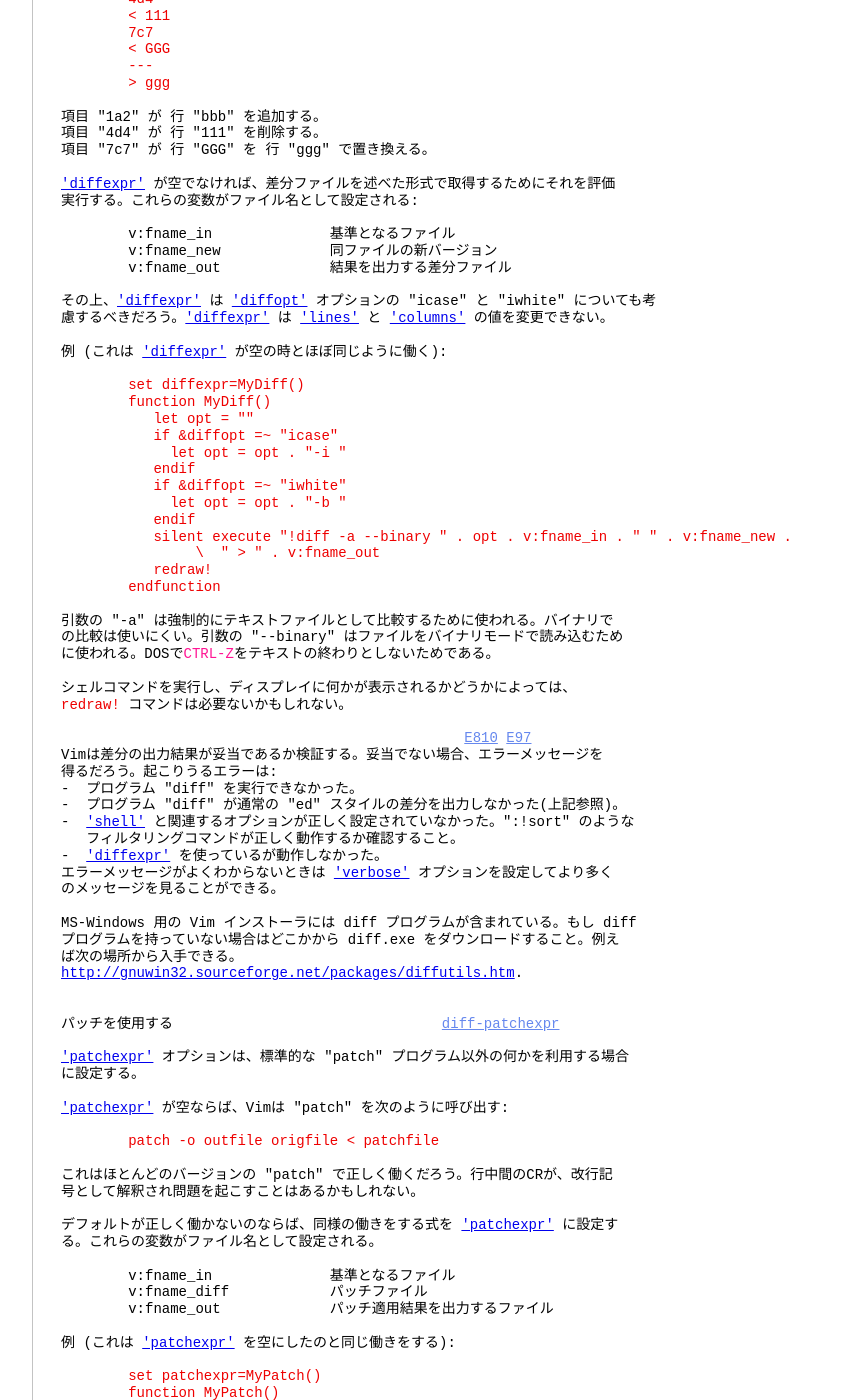
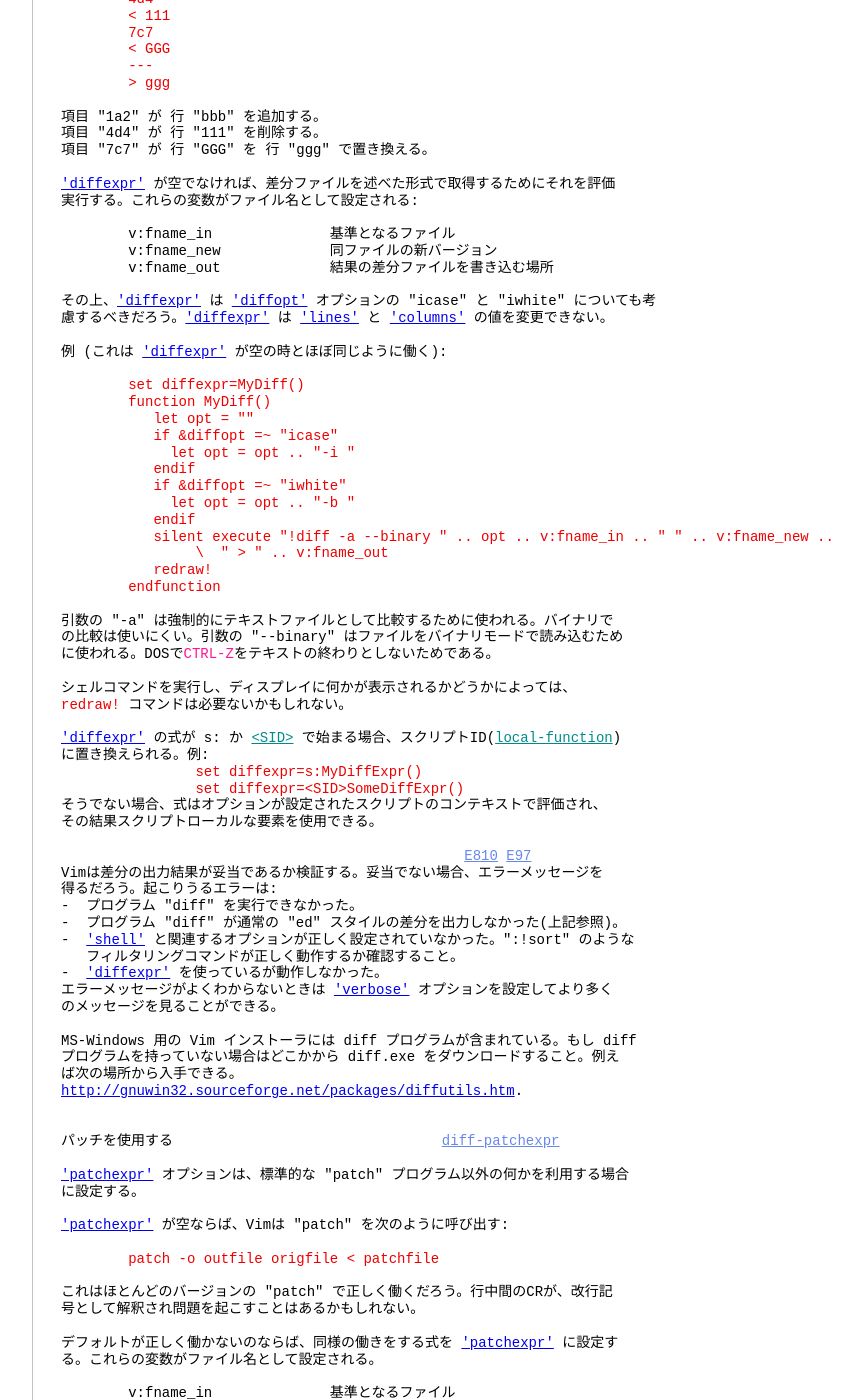
Before and after one commit to vim-jp/vimdoc-ja, a Jekyll site: the page built from diff.html, in a window 1280 px wide and 1400 px high, scrolled down 6171 px. Shown: the whole window, without its empty margins (340-1202 px from the left). Built offline with Jekyll 4.4.1, drawn with Linux system fonts in a browser that asks for light colours; nearby versions of some CDN libraries; comment, search, counter and statistics services are not loaded; some of the changed text lies outside the part shown.

Commit message:
Generated by GitHub workflow 1956595934
https://github.com/vim-jp/vimdoc-ja-working/actions/runs/1956595934

```diff
--- a/diff.html
+++ b/diff.html
@@ -3,7 +3,7 @@ layout: vimdoc
 helpname: 'diff'
 ---
 <div id='vimCodeElement'>
-<a class="Constant" href="diff.html" name="diff.txt">diff.txt</a>&nbsp;&nbsp;&nbsp;&nbsp;&nbsp;&nbsp;For&nbsp;<span class="Identifier">Vim バージョン 8.2.</span>&nbsp;&nbsp;Last change: 2021 May 24<br>
+<a class="Constant" href="diff.html" name="diff.txt">diff.txt</a>&nbsp;&nbsp;&nbsp;&nbsp;&nbsp;&nbsp;For&nbsp;<span class="Identifier">Vim バージョン 8.2.</span>&nbsp;&nbsp;Last change: 2022 Jan 22<br>
 <br>
 <br>
 &nbsp;&nbsp;&nbsp;&nbsp;&nbsp;&nbsp;&nbsp;&nbsp;&nbsp;&nbsp;&nbsp;&nbsp;&nbsp;&nbsp;&nbsp;&nbsp;<span class="Identifier">VIMリファレンスマニュアル&nbsp;&nbsp;&nbsp;&nbsp;by Bram Moolenaar</span><br>
@@ -339,8 +339,8 @@ g:diff_translations を 0 に設定する:<br>
 <br>
 差分を発見する&nbsp;&nbsp;&nbsp;&nbsp;&nbsp;&nbsp;&nbsp;&nbsp;&nbsp;&nbsp;&nbsp;&nbsp;&nbsp;&nbsp;&nbsp;&nbsp;&nbsp;&nbsp;&nbsp;&nbsp;&nbsp;&nbsp;&nbsp;&nbsp;&nbsp;&nbsp;&nbsp;&nbsp;&nbsp;&nbsp;&nbsp;&nbsp;&nbsp;&nbsp;&nbsp;&nbsp;&nbsp;&nbsp;&nbsp;&nbsp;&nbsp;&nbsp;<a class="Constant" href="diff.html#diff-diffexpr" name="diff-diffexpr">diff-diffexpr</a><br>
 <br>
-<a class="Type" href="options.html#'diffexpr'">'diffexpr'</a>&nbsp;オプションは、2つのファイルを比較し差分を取得する標準的な &quot;diff&quot; プ<br>
-ログラム以外の何かを利用する場合に設定する。&nbsp;<a class="Constant" href="diff.html#E959" name="E959">E959</a><br>
+<a class="Type" href="options.html#'diffexpr'">'diffexpr'</a>&nbsp;オプションは、2つのファイルを比較し差分を取得する内部diffサポートも<br>
+しくは標準的な &quot;diff&quot; プログラム以外の何かを利用する場合に設定する。&nbsp;<a class="Constant" href="diff.html#E959" name="E959">E959</a><br>
 <br>
 <a class="Type" href="options.html#'diffexpr'">'diffexpr'</a>&nbsp;が空ならば、Vimはfile1とfile2間の差分を得るために次のコマンドを使用<br>
 する:<br>
@@ -373,7 +373,7 @@ g:diff_translations を 0 に設定する:<br>
 <br>
 &nbsp;&nbsp;&nbsp;&nbsp;&nbsp;&nbsp;&nbsp;&nbsp;v:fname_in&nbsp;&nbsp;&nbsp;&nbsp;&nbsp;&nbsp;&nbsp;&nbsp;&nbsp;&nbsp;&nbsp;&nbsp;&nbsp;&nbsp;基準となるファイル<br>
 &nbsp;&nbsp;&nbsp;&nbsp;&nbsp;&nbsp;&nbsp;&nbsp;v:fname_new&nbsp;&nbsp;&nbsp;&nbsp;&nbsp;&nbsp;&nbsp;&nbsp;&nbsp;&nbsp;&nbsp;&nbsp; 同ファイルの新バージョン<br>
-&nbsp;&nbsp;&nbsp;&nbsp;&nbsp;&nbsp;&nbsp;&nbsp;v:fname_out&nbsp;&nbsp;&nbsp;&nbsp;&nbsp;&nbsp;&nbsp;&nbsp;&nbsp;&nbsp;&nbsp;&nbsp; 結果を出力する差分ファイル<br>
+&nbsp;&nbsp;&nbsp;&nbsp;&nbsp;&nbsp;&nbsp;&nbsp;v:fname_out&nbsp;&nbsp;&nbsp;&nbsp;&nbsp;&nbsp;&nbsp;&nbsp;&nbsp;&nbsp;&nbsp;&nbsp; 結果の差分ファイルを書き込む場所<br>
 <br>
 その上、<a class="Type" href="options.html#'diffexpr'">'diffexpr'</a>&nbsp;は&nbsp;<a class="Type" href="options.html#'diffopt'">'diffopt'</a>&nbsp;オプションの &quot;icase&quot; と &quot;iwhite&quot; についても考<br>
 慮するべきだろう。<a class="Type" href="options.html#'diffexpr'">'diffexpr'</a>&nbsp;は&nbsp;<a class="Type" href="options.html#'lines'">'lines'</a>&nbsp;と&nbsp;<a class="Type" href="options.html#'columns'">'columns'</a>&nbsp;の値を変更できない。<br>
@@ -384,13 +384,13 @@ g:diff_translations を 0 に設定する:<br>
 &nbsp;&nbsp;&nbsp;&nbsp;&nbsp;&nbsp;&nbsp;&nbsp;function MyDiff()<br>
 &nbsp;&nbsp;&nbsp;&nbsp;&nbsp;&nbsp;&nbsp;&nbsp;&nbsp;&nbsp; let opt = &quot;&quot;<br>
 &nbsp;&nbsp;&nbsp;&nbsp;&nbsp;&nbsp;&nbsp;&nbsp;&nbsp;&nbsp; if &amp;diffopt =~ &quot;icase&quot;<br>
-&nbsp;&nbsp;&nbsp;&nbsp;&nbsp;&nbsp;&nbsp;&nbsp;&nbsp;&nbsp;&nbsp;&nbsp; let opt = opt . &quot;-i &quot;<br>
+&nbsp;&nbsp;&nbsp;&nbsp;&nbsp;&nbsp;&nbsp;&nbsp;&nbsp;&nbsp;&nbsp;&nbsp; let opt = opt .. &quot;-i &quot;<br>
 &nbsp;&nbsp;&nbsp;&nbsp;&nbsp;&nbsp;&nbsp;&nbsp;&nbsp;&nbsp; endif<br>
 &nbsp;&nbsp;&nbsp;&nbsp;&nbsp;&nbsp;&nbsp;&nbsp;&nbsp;&nbsp; if &amp;diffopt =~ &quot;iwhite&quot;<br>
-&nbsp;&nbsp;&nbsp;&nbsp;&nbsp;&nbsp;&nbsp;&nbsp;&nbsp;&nbsp;&nbsp;&nbsp; let opt = opt . &quot;-b &quot;<br>
+&nbsp;&nbsp;&nbsp;&nbsp;&nbsp;&nbsp;&nbsp;&nbsp;&nbsp;&nbsp;&nbsp;&nbsp; let opt = opt .. &quot;-b &quot;<br>
 &nbsp;&nbsp;&nbsp;&nbsp;&nbsp;&nbsp;&nbsp;&nbsp;&nbsp;&nbsp; endif<br>
-&nbsp;&nbsp;&nbsp;&nbsp;&nbsp;&nbsp;&nbsp;&nbsp;&nbsp;&nbsp; silent execute &quot;!diff -a --binary &quot; . opt . v:fname_in . &quot; &quot; . v:fname_new .<br>
-&nbsp;&nbsp;&nbsp;&nbsp;&nbsp;&nbsp;&nbsp;&nbsp;&nbsp;&nbsp;&nbsp;&nbsp;&nbsp;&nbsp;&nbsp;&nbsp;\&nbsp;&nbsp;&quot; &gt; &quot; . v:fname_out<br>
+&nbsp;&nbsp;&nbsp;&nbsp;&nbsp;&nbsp;&nbsp;&nbsp;&nbsp;&nbsp; silent execute &quot;!diff -a --binary &quot; .. opt .. v:fname_in .. &quot; &quot; .. v:fname_new ..<br>
+&nbsp;&nbsp;&nbsp;&nbsp;&nbsp;&nbsp;&nbsp;&nbsp;&nbsp;&nbsp;&nbsp;&nbsp;&nbsp;&nbsp;&nbsp;&nbsp;\&nbsp;&nbsp;&quot; &gt; &quot; .. v:fname_out<br>
 &nbsp;&nbsp;&nbsp;&nbsp;&nbsp;&nbsp;&nbsp;&nbsp;&nbsp;&nbsp; redraw!<br>
 &nbsp;&nbsp;&nbsp;&nbsp;&nbsp;&nbsp;&nbsp;&nbsp;endfunction</div>
 <br>
@@ -400,6 +400,13 @@ g:diff_translations を 0 に設定する:<br>
 <br>
 シェルコマンドを実行し、ディスプレイに何かが表示されるかどうかによっては、<br>
 <span class="Comment">redraw!</span>&nbsp;コマンドは必要ないかもしれない。<br>
+<br>
+<a class="Type" href="options.html#'diffexpr'">'diffexpr'</a>&nbsp;の式が s: か&nbsp;<a class="Identifier" href="map.html#<SID>">&lt;SID&gt;</a>&nbsp;で始まる場合、スクリプトID(<a class="Identifier" href="eval.html#local-function">local-function</a>)<br>
+に置き換えられる。例:<br>
+<div class="helpExample">&nbsp;&nbsp;&nbsp;&nbsp;&nbsp;&nbsp;&nbsp;&nbsp;&nbsp;&nbsp;&nbsp;&nbsp;&nbsp;&nbsp;&nbsp;&nbsp;set diffexpr=s:MyDiffExpr()<br>
+&nbsp;&nbsp;&nbsp;&nbsp;&nbsp;&nbsp;&nbsp;&nbsp;&nbsp;&nbsp;&nbsp;&nbsp;&nbsp;&nbsp;&nbsp;&nbsp;set diffexpr=&lt;SID&gt;SomeDiffExpr()</div>
+そうでない場合、式はオプションが設定されたスクリプトのコンテキストで評価され、<br>
+その結果スクリプトローカルな要素を使用できる。<br>
 <br>
 &nbsp;&nbsp;&nbsp;&nbsp;&nbsp;&nbsp;&nbsp;&nbsp;&nbsp;&nbsp;&nbsp;&nbsp;&nbsp;&nbsp;&nbsp;&nbsp;&nbsp;&nbsp;&nbsp;&nbsp;&nbsp;&nbsp;&nbsp;&nbsp;&nbsp;&nbsp;&nbsp;&nbsp;&nbsp;&nbsp;&nbsp;&nbsp;&nbsp;&nbsp;&nbsp;&nbsp;&nbsp;&nbsp;&nbsp;&nbsp;&nbsp;&nbsp;&nbsp;&nbsp;&nbsp;&nbsp;&nbsp;&nbsp;<a class="Constant" href="diff.html#E810" name="E810">E810</a>&nbsp;<a class="Constant" href="diff.html#E97" name="E97">E97</a><br>
 Vimは差分の出力結果が妥当であるか検証する。妥当でない場合、エラーメッセージを<br>
@@ -441,8 +448,8 @@ MS-Windows 用の Vim インストーラには diff プログラムが含まれ
 <br>
 <div class="helpExample">&nbsp;&nbsp;&nbsp;&nbsp;&nbsp;&nbsp;&nbsp;&nbsp;set patchexpr=MyPatch()<br>
 &nbsp;&nbsp;&nbsp;&nbsp;&nbsp;&nbsp;&nbsp;&nbsp;function MyPatch()<br>
-&nbsp;&nbsp;&nbsp;&nbsp;&nbsp;&nbsp;&nbsp;&nbsp;&nbsp;&nbsp; :call system(&quot;patch -o &quot; . v:fname_out . &quot; &quot; . v:fname_in .<br>
-&nbsp;&nbsp;&nbsp;&nbsp;&nbsp;&nbsp;&nbsp;&nbsp;&nbsp;&nbsp; \&nbsp;&nbsp;&quot; &lt; &quot; . v:fname_diff)<br>
+&nbsp;&nbsp;&nbsp;&nbsp;&nbsp;&nbsp;&nbsp;&nbsp;&nbsp;&nbsp; :call system(&quot;patch -o &quot; .. v:fname_out .. &quot; &quot; .. v:fname_in ..<br>
+&nbsp;&nbsp;&nbsp;&nbsp;&nbsp;&nbsp;&nbsp;&nbsp;&nbsp;&nbsp; \&nbsp;&nbsp;&quot; &lt; &quot; .. v:fname_diff)<br>
 &nbsp;&nbsp;&nbsp;&nbsp;&nbsp;&nbsp;&nbsp;&nbsp;endfunction</div>
 <br>
 利用する &quot;patch&quot; プログラムが望んでいない副作用をしていないことを確認する必要<br>
@@ -453,5 +460,13 @@ MS-Windows 用の Vim インストーラには diff プログラムが含まれ
 あたってしまうのを避ける狙いがある。Vimはv:fname_inで始まり &quot;.rej&quot; や &quot;.orig&quot;<br>
 で終わる名前のファイルを消すこともする。<br>
 <br>
+<a class="Type" href="options.html#'patchexpr'">'patchexpr'</a>&nbsp;の式が s: か&nbsp;<a class="Identifier" href="map.html#<SID>">&lt;SID&gt;</a>&nbsp;で始まる場合、スクリプトID(<a class="Identifier" href="eval.html#local-function">local-function</a>)<br>
+に置き換えられる。例:<br>
+<div class="helpExample">&nbsp;&nbsp;&nbsp;&nbsp;&nbsp;&nbsp;&nbsp;&nbsp;&nbsp;&nbsp;&nbsp;&nbsp;&nbsp;&nbsp;&nbsp;&nbsp;set patchexpr=s:MyPatchExpr()<br>
+&nbsp;&nbsp;&nbsp;&nbsp;&nbsp;&nbsp;&nbsp;&nbsp;&nbsp;&nbsp;&nbsp;&nbsp;&nbsp;&nbsp;&nbsp;&nbsp;set patchexpr=&lt;SID&gt;SomePatchExpr()</div>
+そうでない場合、式はオプションが設定されたスクリプトのコンテキストで評価され、<br>
+その結果スクリプトローカルな要素を使用できる。<br>
+<br>
+<br>
 &nbsp;vim:tw=78:ts=8:noet:ft=help:norl:<br>
 </div>
```
